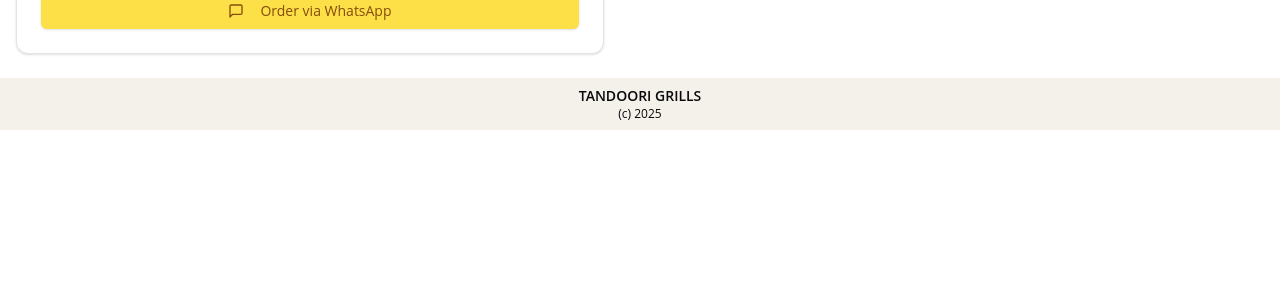
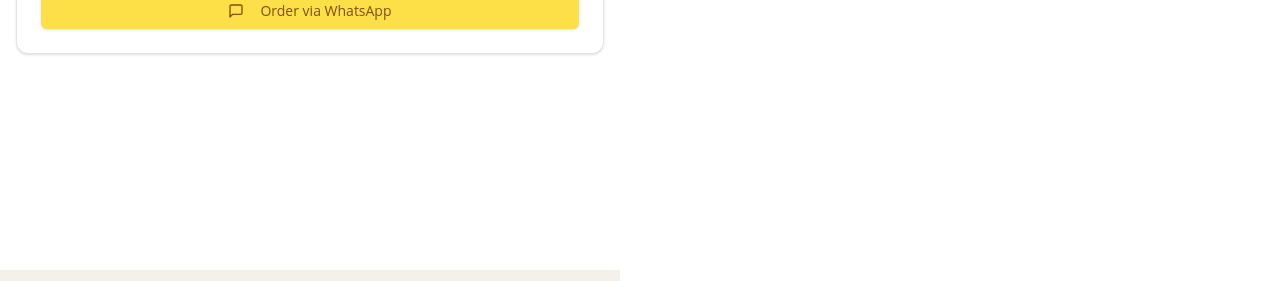
Before and after one commit to pavittarx/tgrills, a Next.js app: page /cart/review in a window 1280 px wide. Shown: the part 670-951 px from the top of the page. Before the commit the page ends 800 px from the top, so only its background shows below. Built offline with nearby package versions, Linux system fonts and the light colour scheme; no server answers.

Commit message:
fix: buttons not visible

```diff
--- a/app/layout.tsx
+++ b/app/layout.tsx
@@ -31,6 +31,8 @@
       >
         <Header />
         {children}
+        {/* Adjust Footer Height */}
+        <div className="h-[200px] w-max-[100vw]"></div>
         <Footer />
       </body>
     </html>
```
